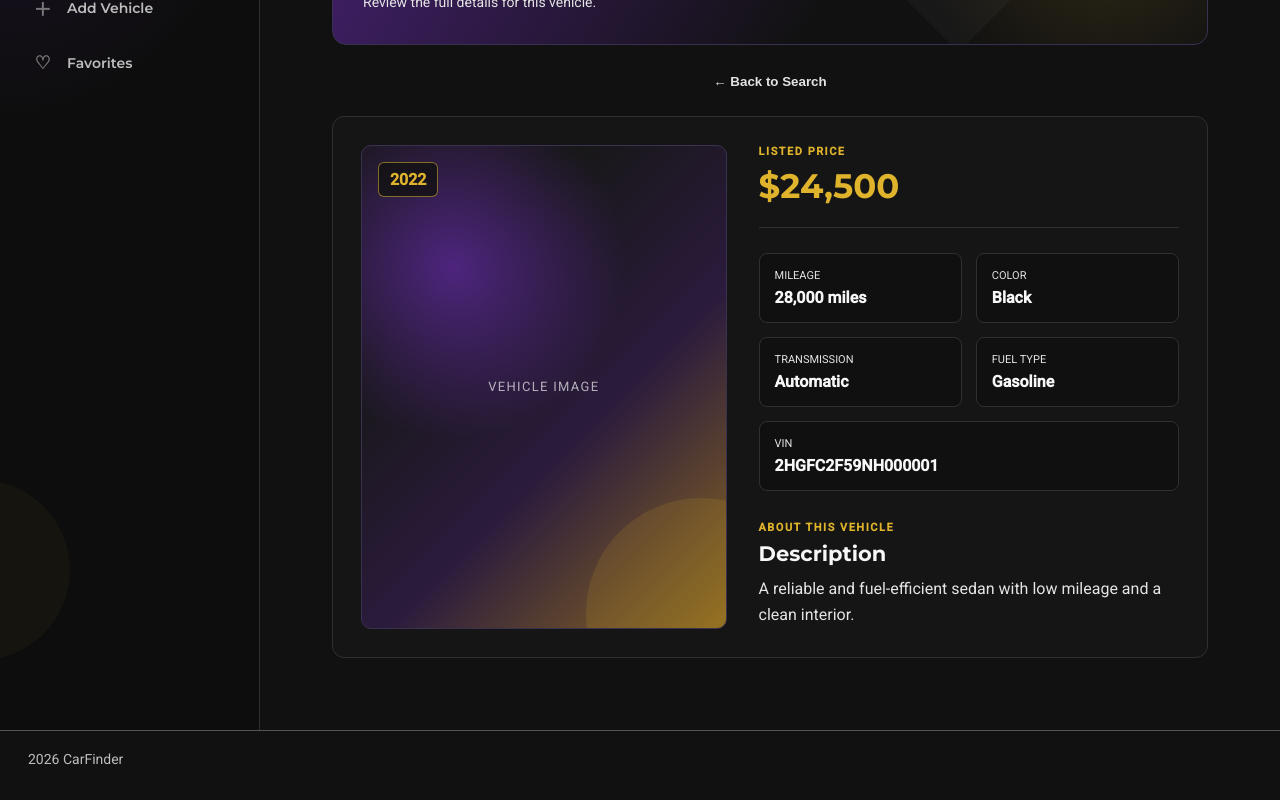
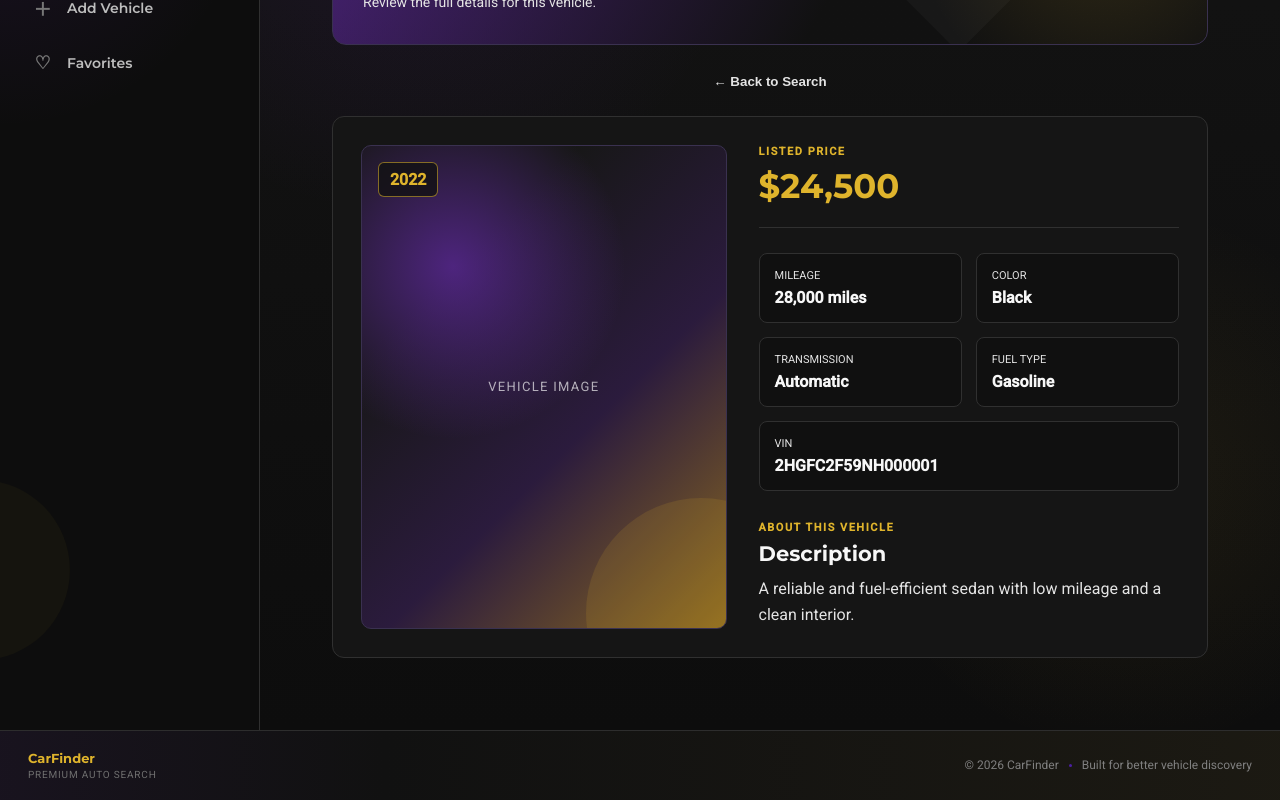
Before and after one commit to AmoyTurner-FS/202603-WDV349-TurnerAmoy, a React app in the folder dev/portfolio/: page /vehicle/1 in a window 1280 px wide. Shown: the part 272-1072 px from the top of the page. Built offline with nearby package versions, Linux system fonts and the light colour scheme; the HTML template or start-up script is replaced by a standard one.

Commit message:
Updated footer and shared page layout

```diff
--- a/dev/portfolio/src/components/AppLayout.css
+++ b/dev/portfolio/src/components/AppLayout.css
@@ -9,6 +9,7 @@
   display: flex;
   width: 100%;
   flex: 1;
+  align-items: stretch;
   background-color: #111111;
 }
 
@@ -17,9 +18,46 @@
   display: flex;
   flex-direction: column;
   min-width: 0;
+
+  background: radial-gradient(
+      circle at 15% 15%,
+      rgba(111, 45, 189, 0.12),
+      transparent 28%
+    ),
+    radial-gradient(
+      circle at 85% 75%,
+      rgba(224, 182, 47, 0.07),
+      transparent 24%
+    ),
+    linear-gradient(180deg, #141414 0%, #101010 55%, #0d0d0d 100%);
 }
 
 .main-content {
+  position: relative;
   flex: 1;
   padding: 40px;
 }
+
+.main-content::before {
+  content: "";
+
+  position: absolute;
+  inset: 0;
+
+  pointer-events: none;
+
+  background-image: linear-gradient(
+      rgba(255, 255, 255, 0.012) 1px,
+      transparent 1px
+    ),
+    linear-gradient(90deg, rgba(255, 255, 255, 0.012) 1px, transparent 1px);
+
+  background-size: 40px 40px;
+
+  mask-image: linear-gradient(to bottom, rgba(0, 0, 0, 0.35), transparent 75%);
+}
+
+.main-content > * {
+  position: relative;
+  z-index: 1;
+}
--- a/dev/portfolio/src/components/Footer.css
+++ b/dev/portfolio/src/components/Footer.css
@@ -1,15 +1,79 @@
 .footer {
   width: 100%;
-  padding: 20px 28px;
-  border-top: 1px solid #555;
-  color: #bdbdbd;
-  background-color: #111111;
+  min-height: 70px;
+
+  display: flex;
+  justify-content: space-between;
+  align-items: center;
+
+  padding: 18px 28px;
+
+  box-sizing: border-box;
+
+  border-top: 1px solid #2d2d2d;
+
+  background: linear-gradient(
+    90deg,
+    rgba(111, 45, 189, 0.08),
+    rgba(17, 17, 17, 0.98) 30%,
+    rgba(224, 182, 47, 0.05)
+  );
+
+  color: var(--cf-gray);
+
   font-family: "Roboto", sans-serif;
-  font-size: 14px;
-  text-align: left;
-  box-sizing: border-box;
+  font-size: 12px;
 }
 
-.footer p {
-  margin: 0;
+.footer-left {
+  display: flex;
+  flex-direction: column;
+  gap: 3px;
 }
+
+.footer-brand {
+  color: var(--cf-gold);
+
+  font-family: "Montserrat", sans-serif;
+  font-size: 13px;
+  font-weight: 700;
+}
+
+.footer-tagline {
+  color: #6f6f6f;
+
+  font-size: 10px;
+  letter-spacing: 0.8px;
+  text-transform: uppercase;
+}
+
+.footer-right {
+  display: flex;
+  align-items: center;
+  gap: 10px;
+
+  color: #7f7f7f;
+}
+
+.footer-divider {
+  width: 3px;
+  height: 3px;
+
+  border-radius: 50%;
+
+  background: var(--cf-purple);
+}
+
+@media (max-width: 700px) {
+  .footer {
+    align-items: flex-start;
+    flex-direction: column;
+    gap: 12px;
+
+    padding: 18px 20px;
+  }
+
+  .footer-right {
+    flex-wrap: wrap;
+  }
+}
--- a/dev/portfolio/src/components/Footer.jsx
+++ b/dev/portfolio/src/components/Footer.jsx
@@ -3,7 +3,16 @@ import "./Footer.css";
 function Footer() {
   return (
     <footer className="footer">
-      <p>2026 CarFinder</p>
+      <div className="footer-left">
+        <span className="footer-brand">CarFinder</span>
+        <span className="footer-tagline">Premium Auto Search</span>
+      </div>
+
+      <div className="footer-right">
+        <span>© 2026 CarFinder</span>
+        <span className="footer-divider"></span>
+        <span>Built for better vehicle discovery</span>
+      </div>
     </footer>
   );
 }
--- a/dev/portfolio/src/components/Sidebar.css
+++ b/dev/portfolio/src/components/Sidebar.css
@@ -5,7 +5,8 @@
   flex-direction: column;
 
   width: 260px;
-  min-height: 100vh;
+  min-height: 100%;
+  align-self: stretch;
 
   overflow: hidden;
 
```
